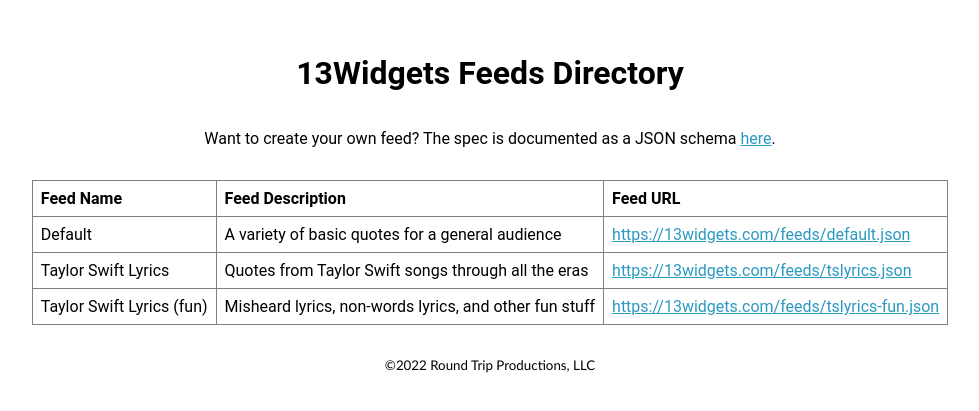
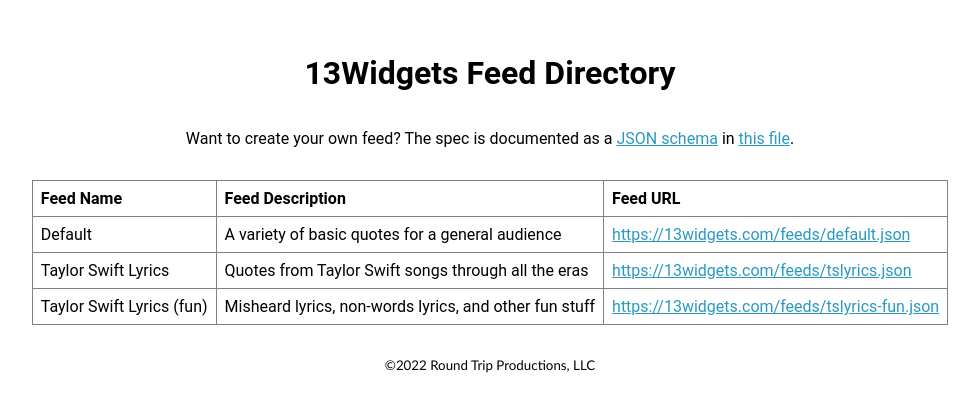
Before and after one commit to kona314/13widgets.com, a plain HTML site: page feeds/index.html in a window 1280 px wide. Shown: the part 189-600 px from the top of the page, without its empty margins (150-1129 px from the left). Drawn offline with Linux system fonts and the light colour scheme.

Commit message:
link JSON Schema

```diff
--- a/feeds/index.html
+++ b/feeds/index.html
@@ -16,9 +16,9 @@
     </head>
     <body>
         <div class="center">
-            <h1 class="main">13Widgets Feeds Directory</h1>
+            <h1 class="main">13Widgets Feed Directory</h1>
             <p class="main">
-                Want to create your own feed? The spec is documented as a JSON schema <a href="schema.json">here</a>.
+                Want to create your own feed? The spec is documented as a <a href="https://json-schema.org">JSON schema</a> in <a href="schema.json">this file</a>.
             </p>
             <p class="main">
                 <table>
```
